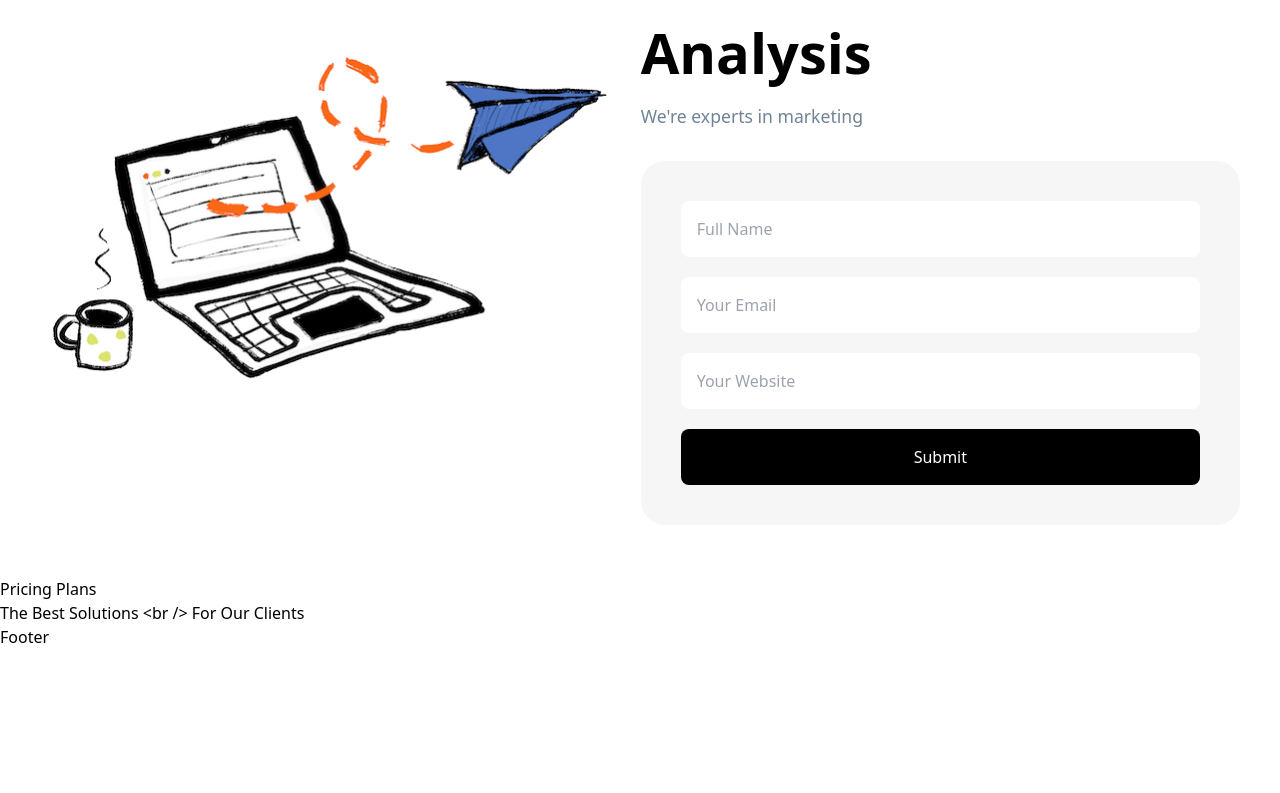
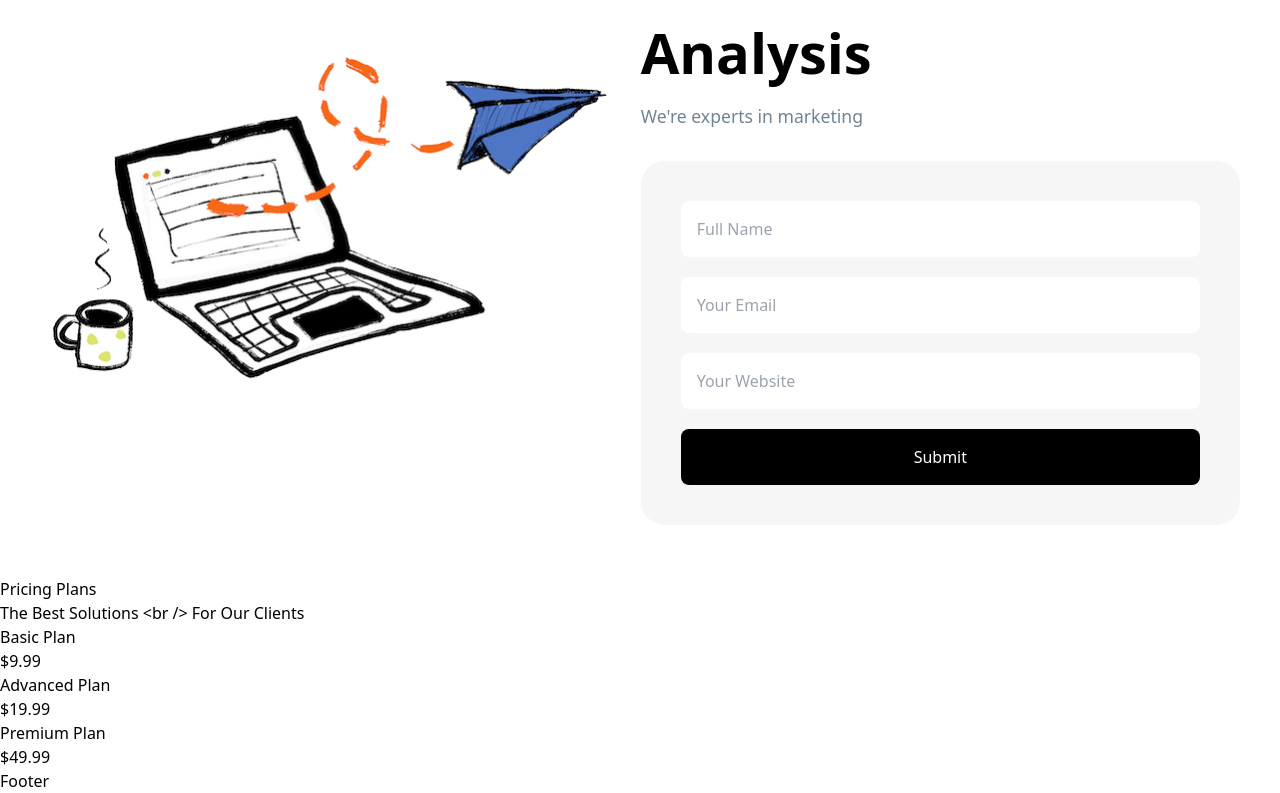
Before and after one commit to Kodenaime/gloss-app, a React (Create React App) app: page / in a window 1280 px wide. Shown: the part 2005-2798 px from the top of the page. Before the commit the page ends 2654 px from the top, so only its background shows below. Built offline with nearby package versions, Linux system fonts and the light colour scheme.

Commit message:
still working on pricing

```diff
--- a/src/components/Main/Pricing/Pricing.jsx
+++ b/src/components/Main/Pricing/Pricing.jsx
@@ -11,7 +11,15 @@ const Pricing = () => {
         </div>
 
         <div className="">
+            {
+                data.plans.map((item, index) => (
+                    <div className="" key={index}>
+                        <span>{ item.name }</span>
+                        <h4>{ item.price }</h4>
 
+                    </div>
+                ))
+            }
         </div>
 
     </div>
```
